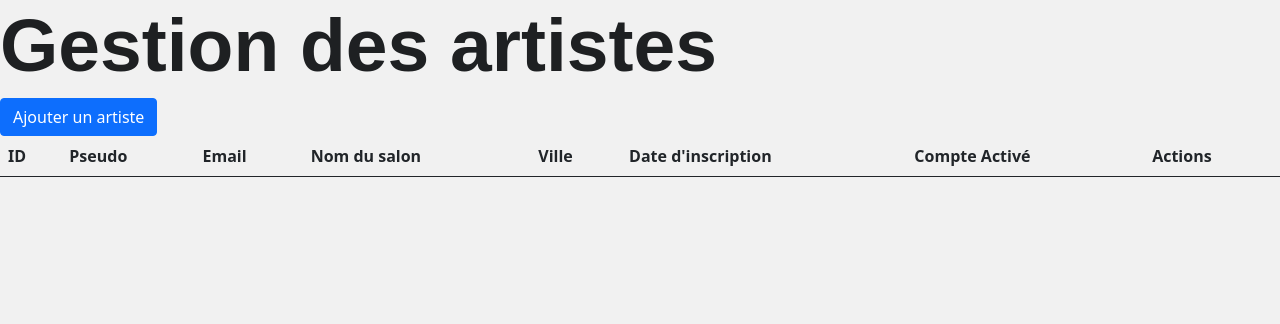
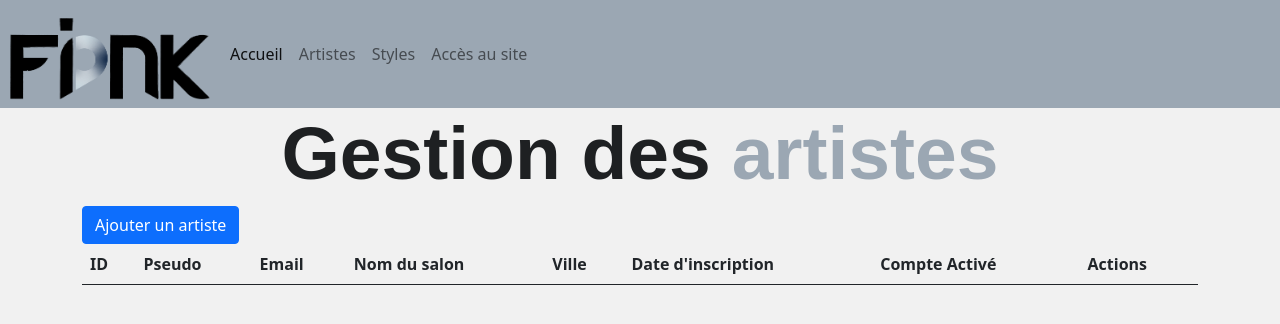
Before and after one commit to F-ink/fink, a Symfony app: template templates/admin/index.html.twig in a window 1280 px wide. Shown: the top 324 px of the page. Run offline with Twig, Linux system fonts and the light colour scheme; the template is opened without the code that fills it, so the values that code supplies are empty; some libraries are stand-ins or nearby versions; some web fonts are replaced.

Commit message:
css Admin

```diff
--- /dev/null
+++ b/public/styles/admin.css
@@ -0,0 +1,43 @@
+.adminTitre{
+    color: var(--blueGris2);
+}
+
+.adminBtn{
+    border: none;
+    font-size: 15px;
+    border-radius: 50px;
+    color: #fff;
+    width: 130px;
+    height: 35px;
+    text-transform: uppercase;
+    letter-spacing: 0.15rem;
+    background-color: #9BA7B3;
+    margin-bottom: 15px;
+    align-self: center;
+}
+
+.logoAdmin{
+    width: 200px;
+    height: auto;
+    margin: 10px 0 0 10px;
+}
+
+.formAdmin{
+    width: 500px;
+}
+
+.detailsBtn{
+    border: none;
+    font-size: 15px;
+    border-radius: 50px;
+    color: #fff;
+    text-transform: uppercase;
+    letter-spacing: 0.15rem;
+    background-color: #9BA7B3;
+}
+
+.navAdmin{
+    background-color: var(--blueGris2);
+    color: white;
+    text-transform: capitalize;
+}
--- /dev/null
+++ b/templates/admin/adminHeader.html.twig
@@ -0,0 +1,33 @@
+{% extends 'base.html.twig' %}
+{% block stylesheets %}
+	<link href="{{ asset('styles/admin.css') }}" type="text/css" rel="stylesheet">
+{% endblock %}
+{% block body %}
+<nav class="navbar navbar-expand-lg navbar-light navAdmin">
+		<div>
+			<a href="{{ path('admin_') }}"><img class="logoAdmin" src={{ asset ('img/logo.png') }} alt="Le logo Fink"/></a>
+		</div>
+		<div class="container-fluid">
+			<button class="navbar-toggler" type="button" data-bs-toggle="collapse" data-bs-target="#navbarNav" aria-controls="navbarNav" aria-expanded="false" aria-label="Toggle navigation">
+				<span class="navbar-toggler-icon"></span>
+			</button>
+			<div class="collapse navbar-collapse" id="navbarNav">
+				<ul class="navbar-nav">
+					<li class="nav-item">
+						<a class="nav-link active" aria-current="page" href="{{ path('admin_') }}">Accueil</a>
+					</li>
+					<li class="nav-item">
+						<a class="nav-link" href="{{ path('artist_add') }}">Artistes</a>
+					</li>
+					<li class="nav-item">
+						<a class="nav-link" href="{{ path('admin_styles_home_styles') }}">Styles</a>
+					</li>
+					<li class="nav-item">
+						<a class="nav-link" href="{{ path('home') }}">Accès au site</a>
+					</li>
+				</ul>
+			</div>
+		</div>
+	</nav>
+
+{% endblock %}
--- a/templates/admin/index.html.twig
+++ b/templates/admin/index.html.twig
@@ -1,11 +1,20 @@
 {% extends 'base.html.twig' %}
+{% block stylesheets %}
+	<link href="{{ asset('styles/admin.css') }}" type="text/css" rel="stylesheet">
+{% endblock %}
 
 {% block title %}Admin Artistes
 {% endblock %}
 
 {% block body %}
-	<h1>Gestion des artistes</h1>
+	{% block header %}
+		{% include 'admin/adminHeader.html.twig' %}
+{% endblock header %}
 
+	<h1 class="text-center">Gestion des
+		<span class="adminTitre">artistes</span>
+	</h1>
+	<div class="container">
 		<a class="btn btn-primary" href="{{ path("artist_add") }}">Ajouter un artiste</a>
 
 		<table class="table">
@@ -37,14 +46,15 @@
 							</div>
 						</td>
 						<td class="text-center">
-						<a href="{{ path('admin_details', {id: artist.id}) }}" class="btn btn-primary">Détails</a>
-						<a href="{{ path('artist_update', {id: artist.id}) }}" class="btn btn-warning">Modifier</a>
-						<a href="{{ path('artist_tampon', {id: artist.id}) }}" class="btn btn-danger">Supprimer</a>
+							<a href="{{ path('admin_details', {id: artist.id}) }}" class="btn btn-primary adminBtn">Détails</a>
+							<a href="{{ path('artist_update', {id: artist.id}) }}" class="btn btn-warning adminBtn">Modifier</a>
+							<a href="{{ path('artist_tampon', {id: artist.id}) }}" class="btn btn-danger adminBtn">Supprimer</a>
 						</td>
 					</tr>
 				{% endfor %}
 			</tbody>
 		</table>
+	</div>
 {% endblock %}
 
 {% block javascripts %}
@@ -55,7 +65,9 @@
 bouton.addEventListener("click", function () {
 let xmlhttp = new XMLHttpRequest;
 
-        xmlhttp.open("get", `/admin/active/${this.dataset.id}`)
+xmlhttp.open("get", `/admin/active/${
+this.dataset.id
+}`)
 xmlhttp.send()
 })
 }
```
Also changed, not shown: templates/admin/add.html.twig (+8 -2 lines), templates/admin/delete.html.twig (+13 -5 lines), templates/admin/details.html.twig (+9 -3 lines), templates/admin/styles/index.html.twig (+15 -5 lines), templates/admin/styles/update.html.twig (+17 -12 lines), templates/admin/update.html.twig (+23 -14 lines). Lines whose indentation alone changed are shown as unchanged.
